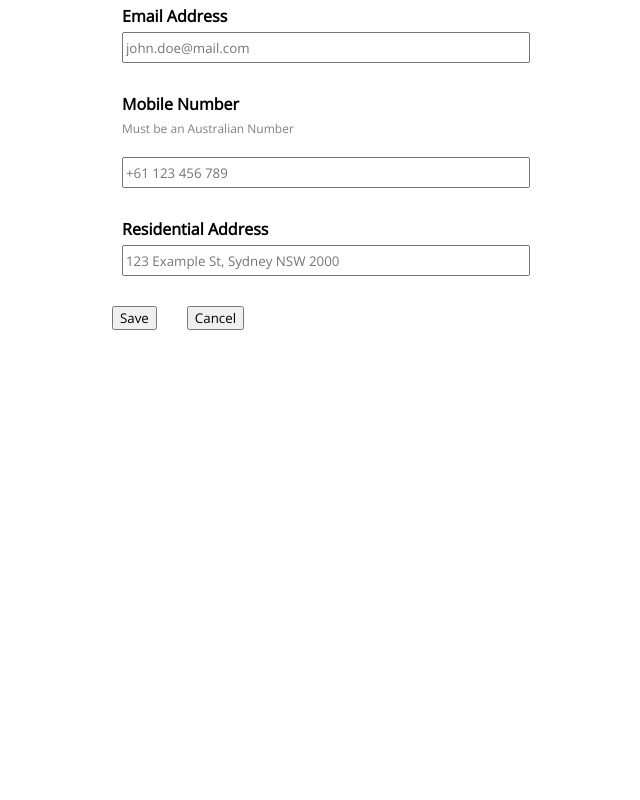
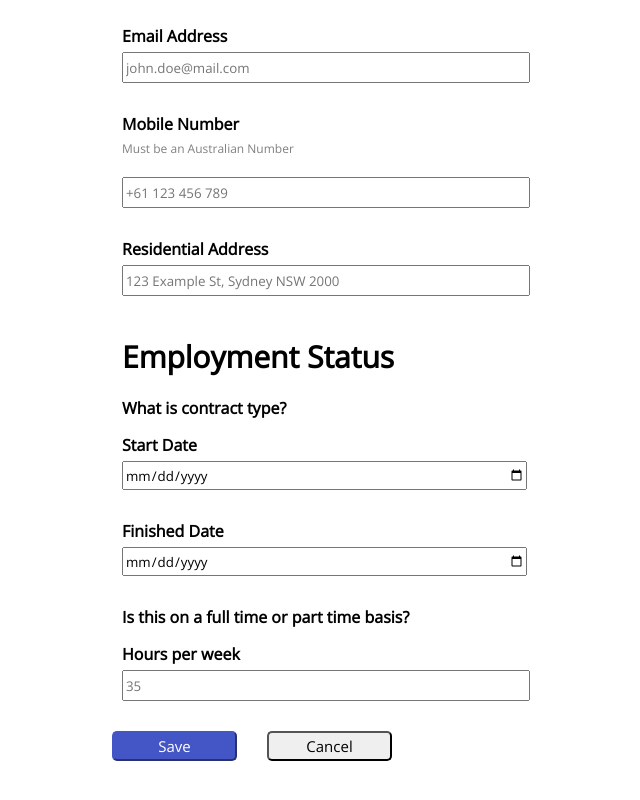
Before and after one commit to ashleykouch/employee-application, a React (Vite) app in the folder employeeApp/: page /employee-details in a window 1280 px wide. Shown: the part 856-1656 px from the top of the page, without its empty margins (58-698 px from the left). Before the commit the page ends 1266 px from the top, so only its background shows below. Built offline with nearby package versions, Linux system fonts and the light colour scheme.

Commit message:
finalised form, still need to update and refactor code

```diff
--- a/employeeApp/package.json
+++ b/employeeApp/package.json
@@ -11,7 +11,9 @@
   "dependencies": {
     "axios": "^1.3.3",
     "react": "^18.2.0",
+    "react-datepicker": "^4.10.0",
     "react-dom": "^18.2.0",
+    "react-dropdown-date": "^2.2.7",
     "react-router-dom": "^6.8.1",
     "sass": "^1.58.2"
   },
--- a/employeeApp/src/components/EmployeeForm/EmployeeForm.scss
+++ b/employeeApp/src/components/EmployeeForm/EmployeeForm.scss
@@ -8,6 +8,7 @@
     font-weight: 800;
     margin-left: 20px;
     font-size: 30px;
+    margin-top: 30px;
   }
 
   &_text {
@@ -31,3 +32,38 @@
     height: 25px;
   }
 }
+
+.form {
+  &_btn {
+    font-size: 15px;
+    width: 125px;
+    height: 30px;
+
+    background-color: #4456c5;
+    color: white;
+    border-radius: 5px;
+    border-color: #4456c5;
+
+    &_cancel {
+      font-size: 15px;
+      width: 125px;
+      height: 30px;
+      border-radius: 5px;
+    }
+
+    &_cancel:hover {
+      background-color: #4456c5;
+      border-color: #4456c5;
+      cursor: pointer;
+      box-shadow: inset 0 0 5px #4456c5;
+      color: white;
+    }
+  }
+
+  &_btn:hover {
+    background-color: #c75b4c;
+    border-color: #c75b4c;
+    cursor: pointer;
+    box-shadow: inset 0 0 5px #4456c5;
+  }
+}
--- a/employeeApp/src/components/EmployeeForm/EmployeeForm.tsx
+++ b/employeeApp/src/components/EmployeeForm/EmployeeForm.tsx
@@ -9,6 +9,10 @@ const EmployeeForm = () => {
   const [emailId, setEmailId] = useState("");
   const [mobileNum, setMobileNum] = useState("");
   const [address, setAddress] = useState("");
+  const [contractType, setContractType] = useState("");
+  const [startDate, setStartDate] = useState("");
+  const [finishedDate, setFinishedDate] = useState("");
+  const [hours, setHours] = useState("");
 
   const saveEmployee = (e) => {
     e.preventDefault();
@@ -20,6 +24,10 @@ const EmployeeForm = () => {
       emailId,
       mobileNum,
       address,
+      contractType,
+      startDate,
+      finishedDate,
+      hours,
     };
     console.log(employee);
   };
@@ -113,15 +121,82 @@ const EmployeeForm = () => {
                   />
                 </div>
 
+                {/* Employment status */}
+                <h2 className="form-card_header">Employment Status</h2>
+                <div className="form-card_group">
+                  <label className="form-card_label">
+                    What is contract type?{" "}
+                  </label>
+                  {/* <div className="form-card_radio">
+                    <input
+                      type="radio"
+                      placeholder="john.doe@mail.com"
+                      name="contractType"
+                      className="form-card_control"
+                      value={contractType}
+                      onChange={(e) => setContractType(e.target.value)}
+                      required
+                    />{" "}
+                    Permanent
+                  </div> */}
+                </div>
+
+                <div className="form-card_group">
+                  <label className="form-card_label">Start Date </label>
+                  <input
+                    type="date"
+                    name="startDate"
+                    className="form-card_control"
+                    value={startDate}
+                    onChange={(e) => setStartDate(e.target.value)}
+                  />
+                </div>
+
+                <div className="form-card_group">
+                  <label className="form-card_label">Finished Date</label>
+                  <input
+                    type="date"
+                    name="finishedDate"
+                    className="form-card_control"
+                    value={finishedDate}
+                    onChange={(e) => setFinishedDate(e.target.value)}
+                    required
+                  />
+                </div>
+
+                <div className="form-card_group">
+                  <label className="form-card_label">
+                    Is this on a full time or part time basis?
+                  </label>
+                  {/* <input
+                    type="date"
+                    name="finishedDate"
+                    className="form-card_control"
+                    value={finishedDate}
+                    onChange={(e) => setFinishedDate(e.target.value)}
+                    required
+                  /> */}
+                </div>
+
+                <div className="form-card_group">
+                  <label className="form-card_label">Hours per week</label>
+                  <input
+                    type="text"
+                    placeholder="35"
+                    name="hours"
+                    className="form-card_control"
+                    value={hours}
+                    onChange={(e) => setHours(e.target.value)}
+                    required
+                  />
+                </div>
+
                 {/* submission buttons */}
-                <button
-                  className="form_button"
-                  onClick={(e) => saveEmployee(e)}
-                >
+                <button className="form_btn" onClick={(e) => saveEmployee(e)}>
                   Save
                 </button>
                 <Link to="/employees">
-                  <button className="details_btn">Cancel</button>
+                  <button className="form_btn_cancel">Cancel</button>
                 </Link>
               </form>
             </div>
```
Also changed, not shown: 1 other file (tests, documents, lock files or other folders).
